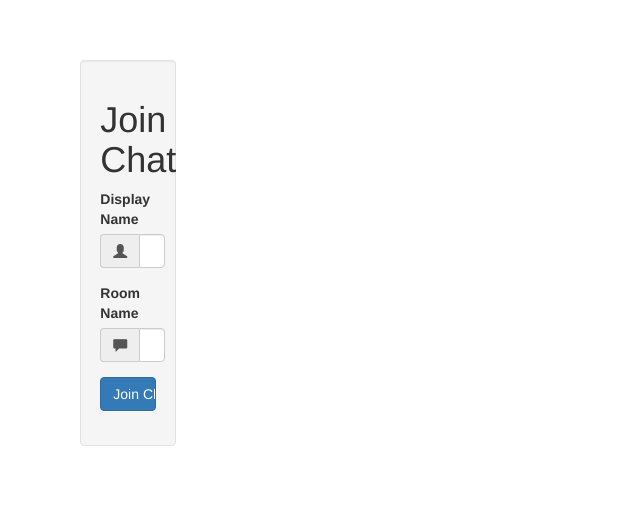
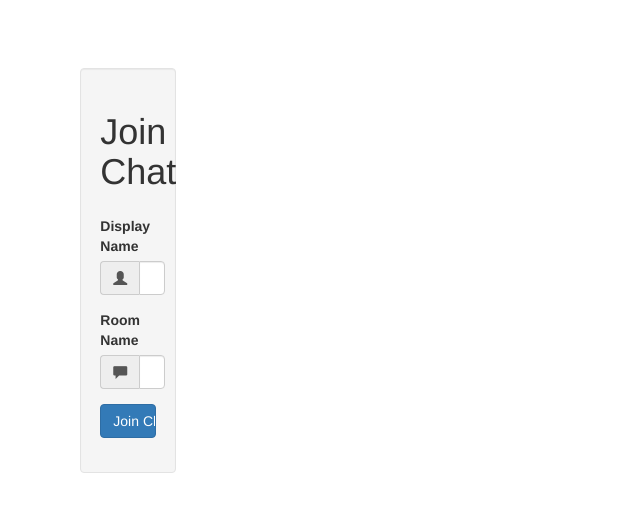
Before and after one commit to aluppino/sockets, a website: page public/index.html in a window 1280 px wide. Shown: the part 137-648 px from the top of the page, without its empty margins (0-640 px from the left). Drawn offline with Linux system fonts and the light colour scheme.

Commit message:
Add custom styles

```diff
--- a/public/css/styles.css
+++ b/public/css/styles.css
@@ -4,3 +4,15 @@
 	display: flex;
 	align-items: center;
 }
+
+h1 {
+	margin: 24px 0;
+}
+
+.messages p {
+	margin: 6px 0;
+}
+
+.well {
+	margin-top: 35px;
+}
--- a/public/index.html
+++ b/public/index.html
@@ -10,8 +10,8 @@
 		<div class="vertical-center">
 			<div class="conteiner">
 				<div class="row">
-					<div class="col-md-4 col-md-offset-4 well">
-						<h1>Join Chat</h1>
+					<div class="col-sm-4 col-sm-offset-4 well">
+						<h1 class="text-center">Join Chat</h1>
 						<form action="/chat.html">
 							<div class="form-group">
 								<label>Display Name</label>
```
Also changed, not shown: public/chat.html (+2 -2 lines).
